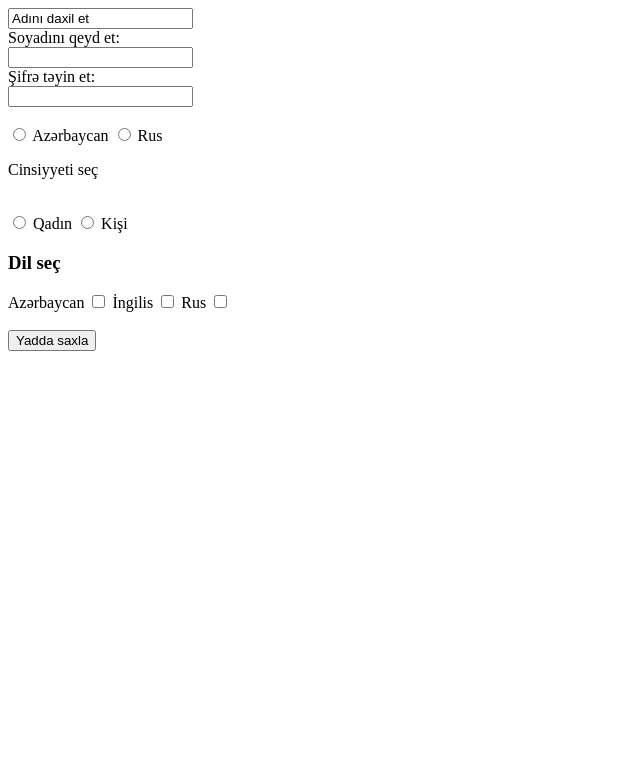
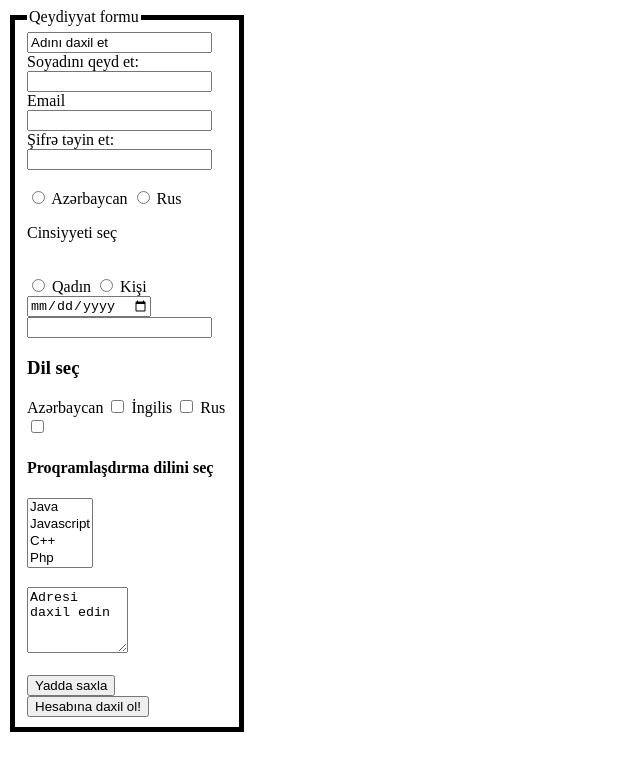
Before and after one commit to faridaheydarova/front-end, a plain HTML site: page index2.html in a window 1280 px wide. Shown: the whole page, without its empty margins (0-640 px from the left). Drawn offline with Linux system fonts and the light colour scheme.

Commit message:
34.select datalist fieldset legend

```diff
--- a/index2.html
+++ b/index2.html
@@ -7,18 +7,24 @@
 </head>
 <body>
 
+<fieldset style="border: 5px solid black; width: 200px;">
+        <legend>Qeydiyyat formu</legend>
 
-
-    <form action="./index.html" method="post" autocomplete="on">
+    <form action="./index.html" method="post" autocomplete="on" target="_blank" novalidate>
 
 
         <input type="text" name="ad-üçün" value="Adını daxil et"><br>
 
         <label for="soyad-üçün">Soyadını qeyd et: </label><br>
-        <input type="text" name="soyad-üçün"><br>
+        <input type="text" name="soyad-üçün" id="soyad-üçün"><br>
+
+        <label for="email">Email</label><br>
+        <input type="email" pattern="[a-z0-9._%+-]+@[a-z0-9.-]+\.[a-z]{2,4}$" /><br>
+
 
         <label for="şifrə-üçün">Şifrə təyin et: </label><br>
-        <input type="password" name="şifrə-üçün"><br>
+
+        <input type="password" name="şifrə-üçün"  pattern="[a-z0-9]{2,4}$"><br>
 
 
 
@@ -43,6 +49,15 @@
         <input type="radio" name="cinsiyyet" id="kişi">
         <label for="kişi">Kişi</label><br>
 
+        <input type="date">
+
+        <input list="computers">
+        <datalist id="computers">
+                <option value="hp">Hp</option>
+                <option value="acer">Acer</option>
+                <option value="macbook">Macbook</option>
+        </datalist>
+
 <h3>Dil seç</h3>
 
 <label for="az">Azərbaycan</label>
@@ -52,12 +67,30 @@
 <label for="ru">Rus</label>
 <input type="checkbox" id="rus-dili" name="ru" value="Russion"><br>
 
+<h4>Proqramlaşdırma dilini seç</h4>
+
+<select name="programming-language" id="programming-language"  multiple>
+<option value="java">Java</option>
+<option value="javascript">Javascript</option>
+<option value="c++">C++</option>
+<option value="php">Php</option>
+
+</select><br>
+
+
+
+<br>
+<textarea name="address" id="address" rows="4" cols="10" style="resize: vertical;">Adresi daxil edin</textarea><br>
+
+
 <br><input type="submit"  value="Yadda saxla">
+<br>
+<button type="button">Hesabına daxil ol!</button>
       </form>
 
 
 
-
+</fieldset>
 
 
 
```
